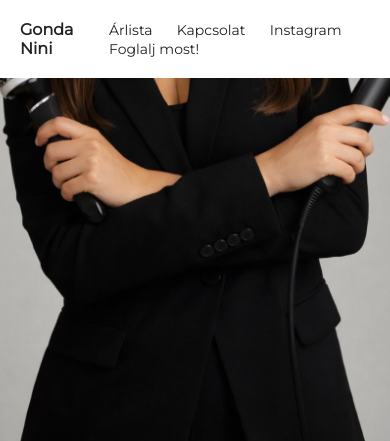
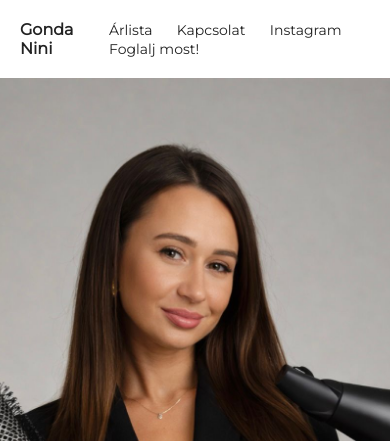
Before and after one commit to norbertgerman96-prog/ninihair.github.io, a plain HTML site: page index.html in a window 390 px wide. Shown: the top 441 px of the page. Drawn offline with nearby package versions, Linux system fonts and the light colour scheme.

Commit message:
Update index.html

```diff
--- a/index.html
+++ b/index.html
@@ -33,12 +33,18 @@ header a{
     background-image: url('kep1.jpg');
     background-repeat: no-repeat;
     background-size: cover;
-    background-position: center -400px;
+    background-position: 50% 20%;
     display: flex;
     align-items: center;
     justify-content: center;
     text-align: center;
     color: white;
+}
+
+@media (max-width: 768px) {
+  .hero {
+    background-position: 50% 70%;
+  }
 }
 .hero h1{
     font-family: 'Playfair Display', serif;
```
